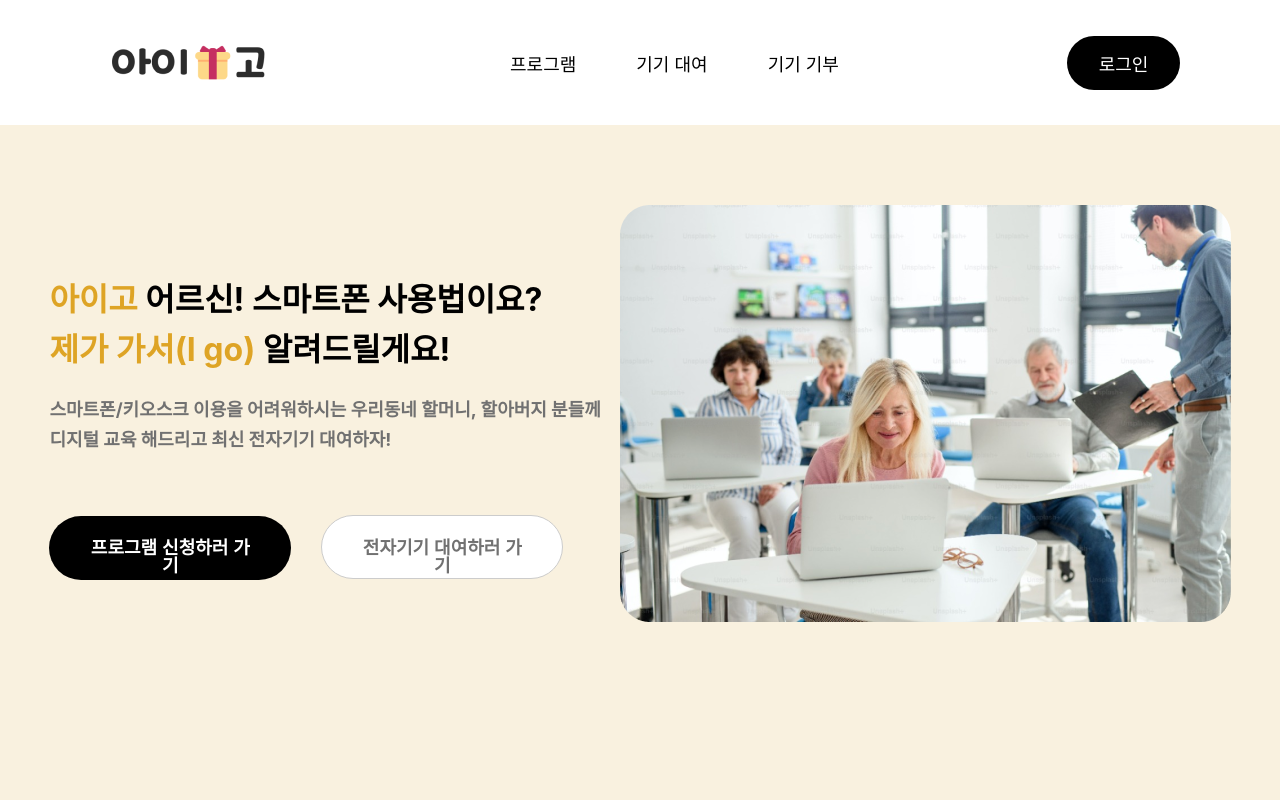
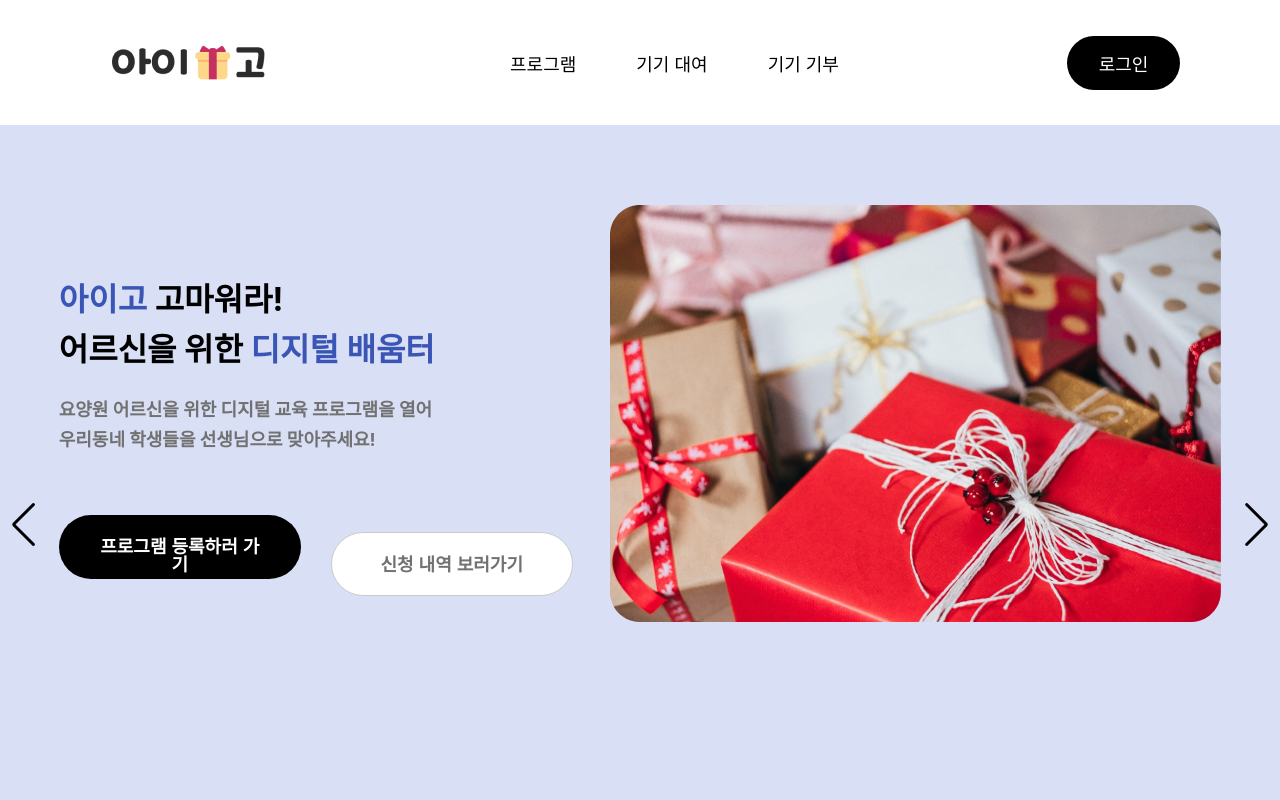
Before and after one commit to dbstj0403/I-GO-FRONT, a React (Create React App) app: page / in a window 1280 px wide. Shown: the top 800 px of the page. Built offline with nearby package versions, Linux system fonts and the light colour scheme.

Commit message:
[홈페이지 배너 슬라이드]

```diff
--- a/package.json
+++ b/package.json
@@ -6,13 +6,14 @@
     "@testing-library/jest-dom": "^5.17.0",
     "@testing-library/react": "^13.4.0",
     "@testing-library/user-event": "^13.5.0",
+    "node-sass": "^7.0.3",
     "react": "^18.2.0",
     "react-dom": "^18.2.0",
     "react-icons": "^4.10.1",
     "react-router-dom": "^6.14.2",
     "react-scripts": "5.0.1",
     "react-social-login-buttons": "^3.9.1",
-    "swiper": "^10.1.0",
+    "swiper": "^6.8.4",
     "web-vitals": "^2.1.4"
   },
   "scripts": {
--- /dev/null
+++ b/src/componentsCss/Swiper.css
@@ -0,0 +1,8 @@
+.swiper-button-prev:after,
+.swiper-button-next:after{
+
+}
+
+.banner{
+    --swiper-theme-color: black;
+}
--- a/src/pages/HomePage.js
+++ b/src/pages/HomePage.js
@@ -2,13 +2,22 @@ import React from 'react';
 import Introduction from '../components/Introduction';
 import Introduction2 from '../components/Introduction2';
 import Introduction3 from '../components/Introduction3';
+import { Swiper, SwiperSlide } from 'swiper/react';
+import SwiperCore, { Autoplay, Navigation, Pagination } from 'swiper';
+import '../componentsCss/Swiper.css';
+import 'swiper/swiper.scss';
+import 'swiper/components/navigation/navigation.scss';
+import 'swiper/components/pagination/pagination.scss';
 export default function HomePage () {
-
+    SwiperCore.use([Navigation, Pagination, Autoplay])
     return (
         <div>
-            <Introduction/>
-            <Introduction2/>
-            <Introduction3/>
+            <Swiper pagination={{clickable: true}} loop={true} effect={'fade'} autoplay={{delay: 5000, disableOnInteraction: false}} navigation className='banner'>
+                <SwiperSlide><Introduction/></SwiperSlide>
+                <SwiperSlide><Introduction2/></SwiperSlide>
+                <SwiperSlide><Introduction3/></SwiperSlide>
+            </Swiper>
         </div>
+
     );
 }
```
Also changed, not shown: 1 other file (tests, documents, lock files or other folders).
